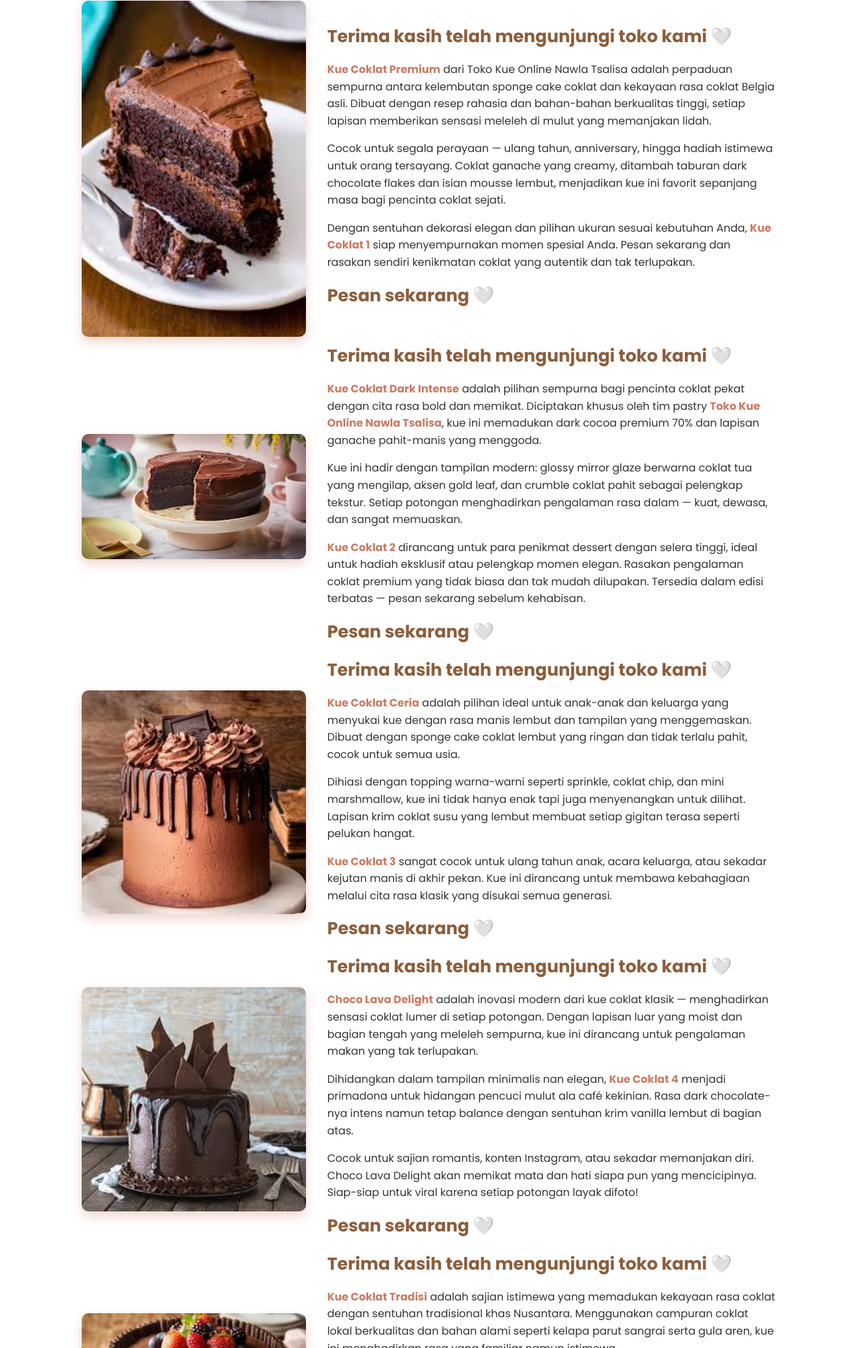
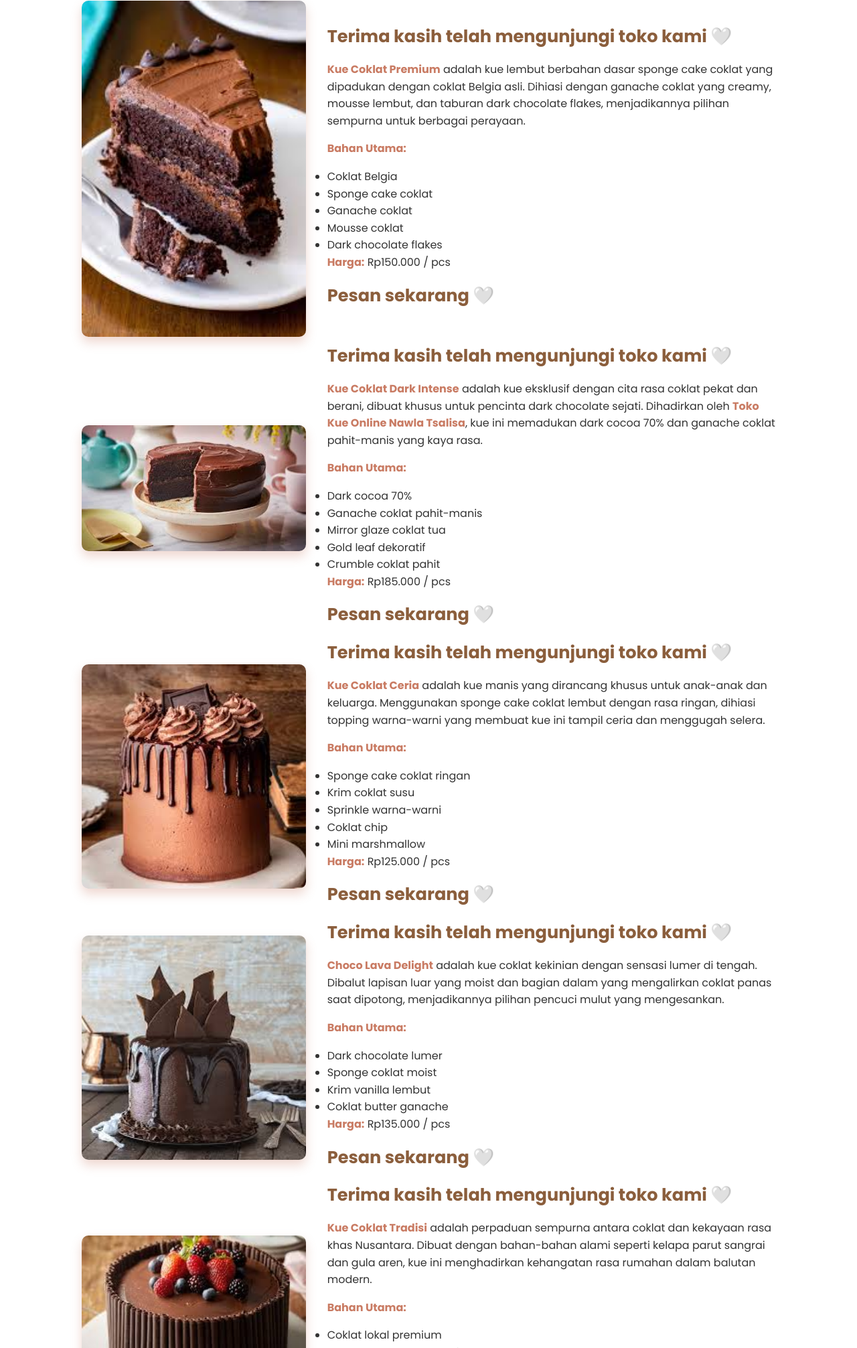
Before and after one commit to nawla4/toko-kue-online-nawla-tsalisa, a plain HTML site: page chocolate.html in a window 1280 px wide. Shown: the part 787-2800 px from the top of the page at 67% size. Drawn offline with nearby package versions, Linux system fonts and the light colour scheme.

Commit message:
Update chocolate.html

```diff
--- a/chocolate.html
+++ b/chocolate.html
@@ -324,14 +324,22 @@
         <div class="content">
           <h3>Terima kasih telah mengunjungi toko kami 🤍</h3>
           <p>
-  <strong>Kue Coklat Premium</strong> dari Toko Kue Online Nawla Tsalisa adalah perpaduan sempurna antara kelembutan sponge cake coklat dan kekayaan rasa coklat Belgia asli. Dibuat dengan resep rahasia dan bahan-bahan berkualitas tinggi, setiap lapisan memberikan sensasi meleleh di mulut yang memanjakan lidah.
+  <strong>Kue Coklat Premium</strong> adalah kue lembut berbahan dasar sponge cake coklat yang dipadukan dengan coklat Belgia asli. Dihiasi dengan ganache coklat yang creamy, mousse lembut, dan taburan dark chocolate flakes, menjadikannya pilihan sempurna untuk berbagai perayaan.
 </p>
+
+<p><strong>Bahan Utama:</strong></p>
+<ul>
+  <li>Coklat Belgia</li>
+  <li>Sponge cake coklat</li>
+  <li>Ganache coklat</li>
+  <li>Mousse coklat</li>
+  <li>Dark chocolate flakes</li>
+</ul>
+
 <p>
-  Cocok untuk segala perayaan — ulang tahun, anniversary, hingga hadiah istimewa untuk orang tersayang. Coklat ganache yang creamy, ditambah taburan dark chocolate flakes dan isian mousse lembut, menjadikan kue ini favorit sepanjang masa bagi pencinta coklat sejati.
+  <strong>Harga:</strong> Rp150.000 / pcs
 </p>
-<p>
-  Dengan sentuhan dekorasi elegan dan pilihan ukuran sesuai kebutuhan Anda, <strong>Kue Coklat 1</strong> siap menyempurnakan momen spesial Anda. Pesan sekarang dan rasakan sendiri kenikmatan coklat yang autentik dan tak terlupakan.
-</p>
+
 
           <a href="kontak.html" style="text-decoration: none; color: inherit;">
   <h3>Pesan sekarang 🤍</h3>
@@ -348,14 +356,22 @@
         <div class="content">
           <h3>Terima kasih telah mengunjungi toko kami 🤍</h3>
           <p>
-  <strong>Kue Coklat Dark Intense</strong> adalah pilihan sempurna bagi pencinta coklat pekat dengan cita rasa bold dan memikat. Diciptakan khusus oleh tim pastry <strong>Toko Kue Online Nawla Tsalisa</strong>, kue ini memadukan dark cocoa premium 70% dan lapisan ganache pahit-manis yang menggoda.
+  <strong>Kue Coklat Dark Intense</strong> adalah kue eksklusif dengan cita rasa coklat pekat dan berani, dibuat khusus untuk pencinta dark chocolate sejati. Dihadirkan oleh <strong>Toko Kue Online Nawla Tsalisa</strong>, kue ini memadukan dark cocoa 70% dan ganache coklat pahit-manis yang kaya rasa.
 </p>
+
+<p><strong>Bahan Utama:</strong></p>
+<ul>
+  <li>Dark cocoa 70%</li>
+  <li>Ganache coklat pahit-manis</li>
+  <li>Mirror glaze coklat tua</li>
+  <li>Gold leaf dekoratif</li>
+  <li>Crumble coklat pahit</li>
+</ul>
+
 <p>
-  Kue ini hadir dengan tampilan modern: glossy mirror glaze berwarna coklat tua yang mengilap, aksen gold leaf, dan crumble coklat pahit sebagai pelengkap tekstur. Setiap potongan menghadirkan pengalaman rasa dalam — kuat, dewasa, dan sangat memuaskan.
+  <strong>Harga:</strong> Rp185.000 / pcs
 </p>
-<p>
-  <strong>Kue Coklat 2</strong> dirancang untuk para penikmat dessert dengan selera tinggi, ideal untuk hadiah eksklusif atau pelengkap momen elegan. Rasakan pengalaman coklat premium yang tidak biasa dan tak mudah dilupakan. Tersedia dalam edisi terbatas — pesan sekarang sebelum kehabisan.
-</p>
+
 
 
           <a href="kontak.html" style="text-decoration: none; color: inherit;">
@@ -373,14 +389,22 @@
         <div class="content">
           <h3>Terima kasih telah mengunjungi toko kami 🤍</h3>
           <p>
-  <strong>Kue Coklat Ceria</strong> adalah pilihan ideal untuk anak-anak dan keluarga yang menyukai kue dengan rasa manis lembut dan tampilan yang menggemaskan. Dibuat dengan sponge cake coklat lembut yang ringan dan tidak terlalu pahit, cocok untuk semua usia.
+  <strong>Kue Coklat Ceria</strong> adalah kue manis yang dirancang khusus untuk anak-anak dan keluarga. Menggunakan sponge cake coklat lembut dengan rasa ringan, dihiasi topping warna-warni yang membuat kue ini tampil ceria dan menggugah selera.
 </p>
+
+<p><strong>Bahan Utama:</strong></p>
+<ul>
+  <li>Sponge cake coklat ringan</li>
+  <li>Krim coklat susu</li>
+  <li>Sprinkle warna-warni</li>
+  <li>Coklat chip</li>
+  <li>Mini marshmallow</li>
+</ul>
+
 <p>
-  Dihiasi dengan topping warna-warni seperti sprinkle, coklat chip, dan mini marshmallow, kue ini tidak hanya enak tapi juga menyenangkan untuk dilihat. Lapisan krim coklat susu yang lembut membuat setiap gigitan terasa seperti pelukan hangat.
+  <strong>Harga:</strong> Rp125.000 / pcs
 </p>
-<p>
-  <strong>Kue Coklat 3</strong> sangat cocok untuk ulang tahun anak, acara keluarga, atau sekadar kejutan manis di akhir pekan. Kue ini dirancang untuk membawa kebahagiaan melalui cita rasa klasik yang disukai semua generasi.
-</p>
+
 
 
           <a href="kontak.html" style="text-decoration: none; color: inherit;">
@@ -398,14 +422,21 @@
         <div class="content">
           <h3>Terima kasih telah mengunjungi toko kami 🤍</h3>
          <p>
-  <strong>Choco Lava Delight</strong> adalah inovasi modern dari kue coklat klasik — menghadirkan sensasi coklat lumer di setiap potongan. Dengan lapisan luar yang moist dan bagian tengah yang meleleh sempurna, kue ini dirancang untuk pengalaman makan yang tak terlupakan.
+  <strong>Choco Lava Delight</strong> adalah kue coklat kekinian dengan sensasi lumer di tengah. Dibalut lapisan luar yang moist dan bagian dalam yang mengalirkan coklat panas saat dipotong, menjadikannya pilihan pencuci mulut yang mengesankan.
 </p>
+
+<p><strong>Bahan Utama:</strong></p>
+<ul>
+  <li>Dark chocolate lumer</li>
+  <li>Sponge coklat moist</li>
+  <li>Krim vanilla lembut</li>
+  <li>Coklat butter ganache</li>
+</ul>
+
 <p>
-  Dihidangkan dalam tampilan minimalis nan elegan, <strong>Kue Coklat 4</strong> menjadi primadona untuk hidangan pencuci mulut ala café kekinian. Rasa dark chocolate-nya intens namun tetap balance dengan sentuhan krim vanilla lembut di bagian atas.
+  <strong>Harga:</strong> Rp135.000 / pcs
 </p>
-<p>
-  Cocok untuk sajian romantis, konten Instagram, atau sekadar memanjakan diri. Choco Lava Delight akan memikat mata dan hati siapa pun yang mencicipinya. Siap-siap untuk viral karena setiap potongan layak difoto!
-</p>
+
 
 
           <a href="kontak.html" style="text-decoration: none; color: inherit;">
@@ -423,14 +454,22 @@
         <div class="content">
           <h3>Terima kasih telah mengunjungi toko kami 🤍</h3>
           <p>
-  <strong>Kue Coklat Tradisi</strong> adalah sajian istimewa yang memadukan kekayaan rasa coklat dengan sentuhan tradisional khas Nusantara. Menggunakan campuran coklat lokal berkualitas dan bahan alami seperti kelapa parut sangrai serta gula aren, kue ini menghadirkan rasa yang familiar namun istimewa.
+  <strong>Kue Coklat Tradisi</strong> adalah perpaduan sempurna antara coklat dan kekayaan rasa khas Nusantara. Dibuat dengan bahan-bahan alami seperti kelapa parut sangrai dan gula aren, kue ini menghadirkan kehangatan rasa rumahan dalam balutan modern.
 </p>
+
+<p><strong>Bahan Utama:</strong></p>
+<ul>
+  <li>Coklat lokal premium</li>
+  <li>Sponge cake coklat klasik</li>
+  <li>Krim kelapa sangrai</li>
+  <li>Saus coklat gula aren</li>
+  <li>Taburan kelapa parut kering</li>
+</ul>
+
 <p>
-  Tekstur lembut dari sponge cake coklat klasik dipadukan dengan lapisan krim kelapa dan siraman saus coklat pekat yang legit. Tidak hanya lezat, tampilannya juga dikemas dengan gaya kekinian agar tetap cocok disajikan dalam berbagai momen modern.
+  <strong>Harga:</strong> Rp140.000 / pcs
 </p>
-<p>
-  <strong>Kue Coklat 5</strong> adalah pilihan sempurna untuk Anda yang ingin bernostalgia dengan rasa masa kecil, namun tetap tampil elegan di setiap acara spesial. Cita rasa lokal dalam kemasan premium — nikmati perpaduan tradisi dan inovasi dalam setiap gigitan.
-</p>
+
 
 
           <a href="kontak.html" style="text-decoration: none; color: inherit;">
```
